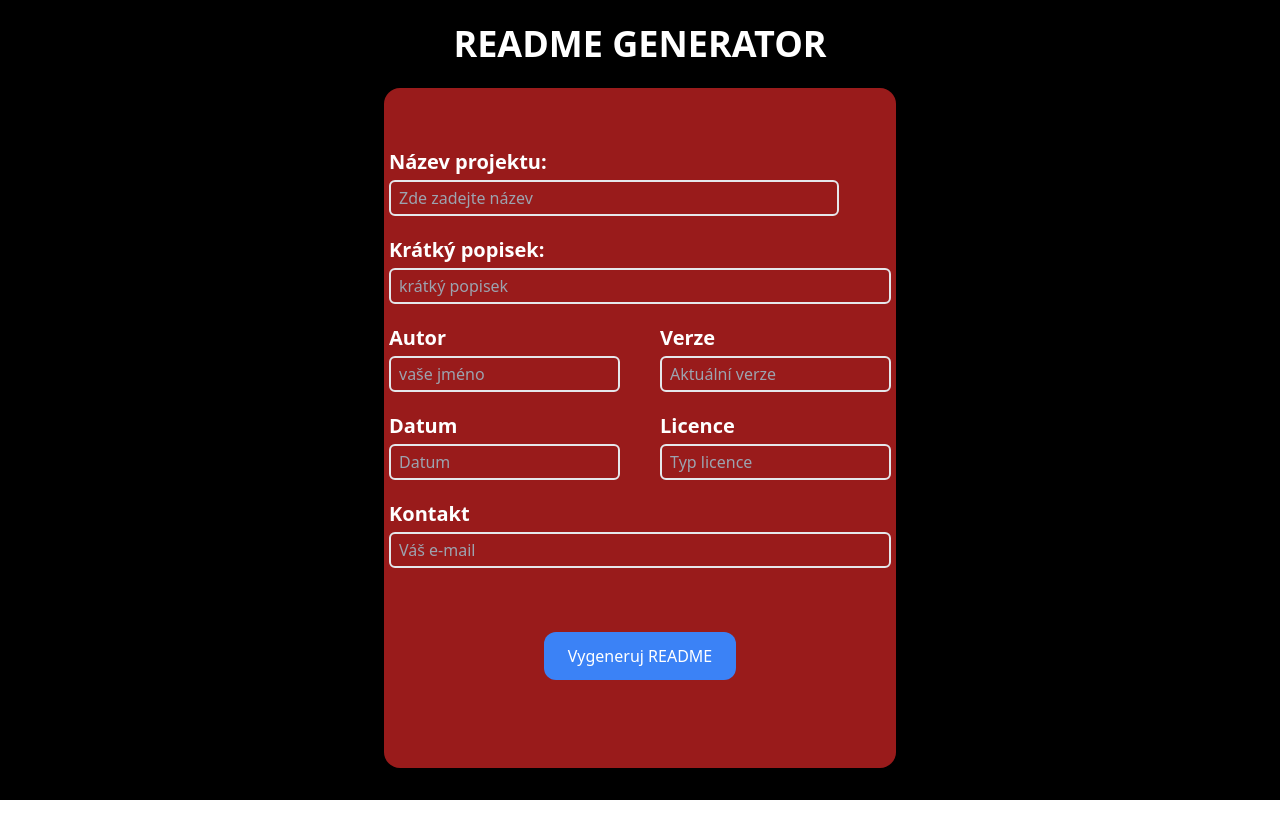
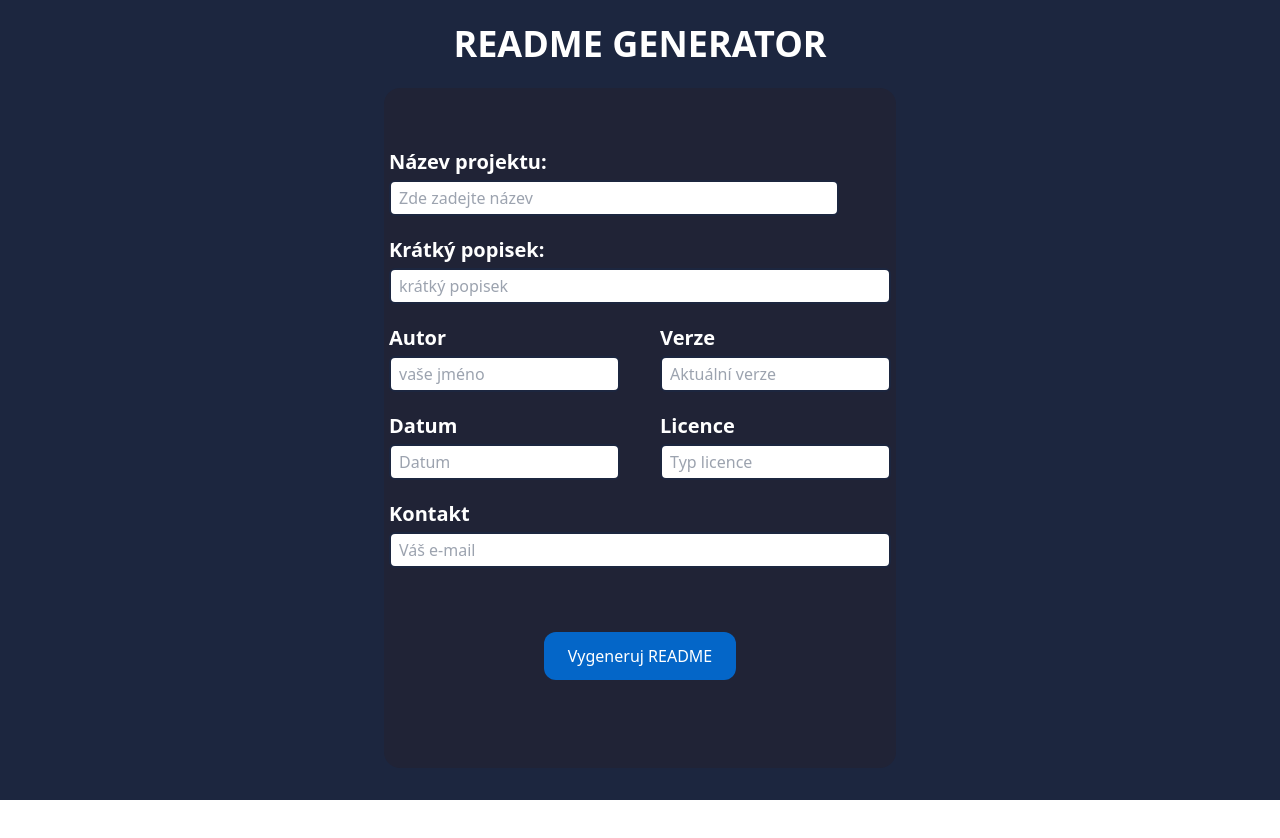
Before and after one commit to OndrejLosensky/generate-readme, a React (Create React App) app: page / in a window 1280 px wide. Shown: the top 838 px of the page. Built offline with nearby package versions, Linux system fonts and the light colour scheme; the HTML template or start-up script is replaced by a standard one.

Commit message:
přidání barev

```diff
--- a/src/App.js
+++ b/src/App.js
@@ -3,7 +3,7 @@ import CreateReadme from "./components/createReadme/CreateReadme";
 function App() {
 
   return (
-    <section className='bg-black w-full h-screen'>
+    <section className='bg-darkBg w-full h-screen'>
         <CreateReadme/>
     </section>
   );
--- a/src/components/createReadme/CreateReadme.js
+++ b/src/components/createReadme/CreateReadme.js
@@ -34,9 +34,9 @@ function CreateReadme() {
 
   return (
     <div>
-      <h1 className='uppercase text-4xl font-bold text-center text-white py-6'> Readme generator</h1>
+      <h1 className='uppercase text-4xl font-bold text-center text-whiteText py-6'> Readme generator</h1>
       <div className='flex flex-col items-center  h-screen'>
-          <div className='w-[40%] h-[85%] bg-red-800 rounded-2xl'>
+          <div className='w-[40%] h-[85%] bg-cardBg rounded-2xl'>
             <form className='flex flex-col items-center py-8'>
               <div className='py-6'>
 
@@ -113,14 +113,14 @@ function CreateReadme() {
 
               {/* Tlačítko*/}
               <div className='px-8 py-6'>
-                <button className='text-white px-6 py-3 bg-blue-500 rounded-xl hover:bg-blue-400 duration-300'
+                <button className='text-whiteText px-6 py-3 bg-buttonColor rounded-xl hover:bg-buttonHover duration-300'
                  type="button" onClick={generateReadme}>
                   Vygeneruj README
                 </button>
               </div>
 
             </form>
-            <div className='text-white text-center'>
+            <div className='text-white text-center absolute top-0 right-0 pr-8 pt-8'>
               <div dangerouslySetInnerHTML={{ __html: generatedReadme }}></div>
             </div>
           </div>
--- a/src/components/input/AddInput.js
+++ b/src/components/input/AddInput.js
@@ -4,7 +4,7 @@ const AddInput = ({ placeholder, value, onChange }) => {
   return (
     <div className="mb-4">
       <input
-        className="text-white bg-transparent border-2 border-bg-white rounded-md px-2 py-1 w-full"
+        className="text-darkBg bg-transparent border-2 border-bg-white rounded-md px-2 py-1 w-full"
         type="text"
         placeholder={placeholder}
         value={value}
--- a/src/layouts/Title.js
+++ b/src/layouts/Title.js
@@ -3,7 +3,7 @@ import React from "react";
 const Title = (params) => {
     return (
         <div>
-            <h3 className="text-white font-semibold text-xl py-1"> {params.text} </h3>
+            <h3 className="text-whiteText font-semibold text-xl py-1"> {params.text} </h3>
         </div>
     )
 }
--- a/tailwind.config.js
+++ b/tailwind.config.js
@@ -5,6 +5,13 @@ module.exports = {
   ],
   theme: {
   extend: {},
+  colors: {
+    darkBg: "#1c263f",
+    whiteText: "#ffffff",
+    cardBg: "#202336",
+    buttonColor: "#0466c8",
+    buttonHover: "#023e7d",
+  }
   },
   plugins: [],
   }
```
